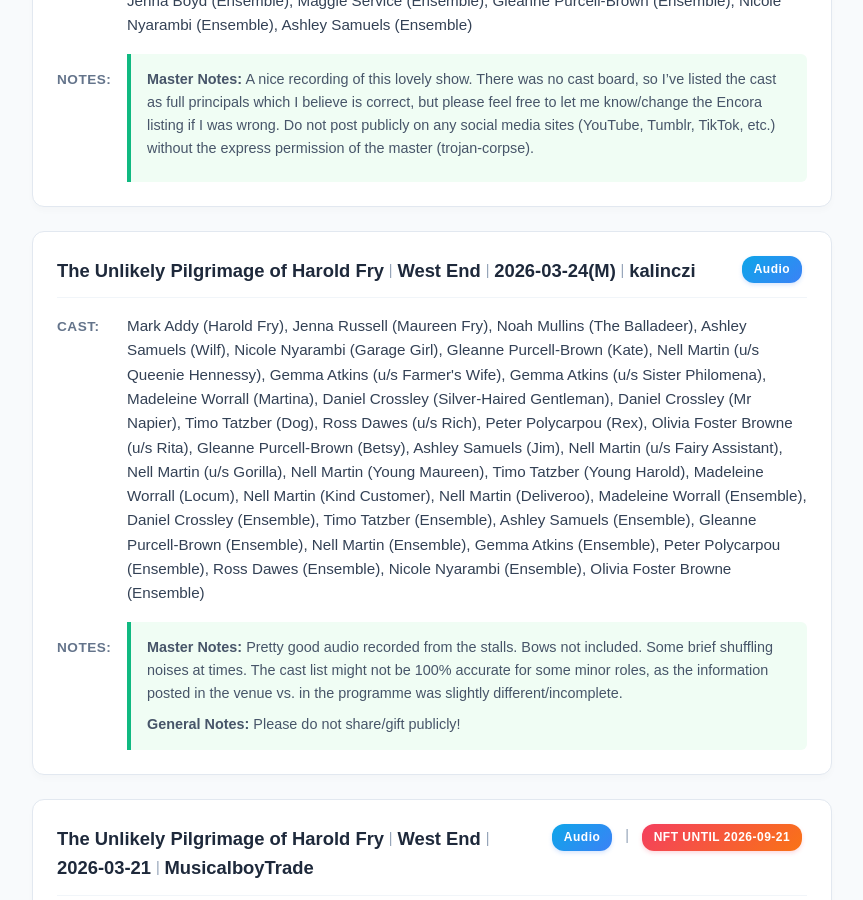
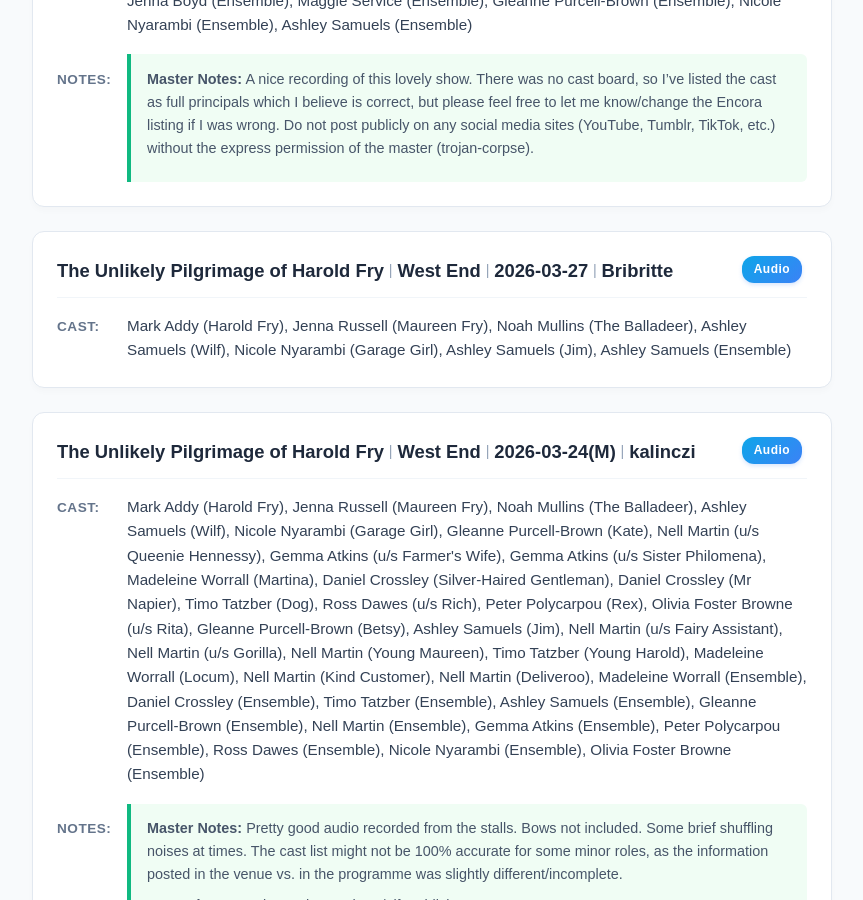
Before and after one commit to DireSpider/direspider.github.io, a Jekyll site: the page built from wants/index.html, in a window 1280 px wide and 900 px high, scrolled down 25280 px. Shown: the whole window, without its empty margins (208-1071 px from the left). Built offline with Jekyll 4.4.1, drawn with Linux system fonts in a browser that asks for light colours.

Commit message:
update my wants include html

```diff
--- a/_includes/wants.html
+++ b/_includes/wants.html
@@ -2935,6 +2935,38 @@
             <span class="separator">|</span>
             <span>West End</span>
             <span class="separator">|</span>
+            <span>2026-03-27</span>
+            <span class="separator">|</span>
+            <span>Bribritte</span>
+          </div>
+
+          <div class ="header-badges">
+        <span class="media-type-badge">audio</span>
+
+
+
+
+
+             </div>
+
+        </div>
+
+<div class="info-section">
+<span class="label">Cast:</span>
+<span id="cast-display" class="content-text">
+Mark Addy (Harold Fry), Jenna Russell (Maureen Fry), Noah Mullins (The Balladeer), Ashley Samuels (Wilf), Nicole Nyarambi (Garage Girl), Ashley Samuels (Jim), Ashley Samuels (Ensemble)
+</span>
+</div>
+
+
+</div><div class="recording-card">
+ <div class="header">
+
+          <div class="header-info">
+            <span>The Unlikely Pilgrimage of Harold Fry</span>
+            <span class="separator">|</span>
+            <span>West End</span>
+            <span class="separator">|</span>
             <span>2026-03-24(M)</span>
             <span class="separator">|</span>
             <span>kalinczi</span>
```
